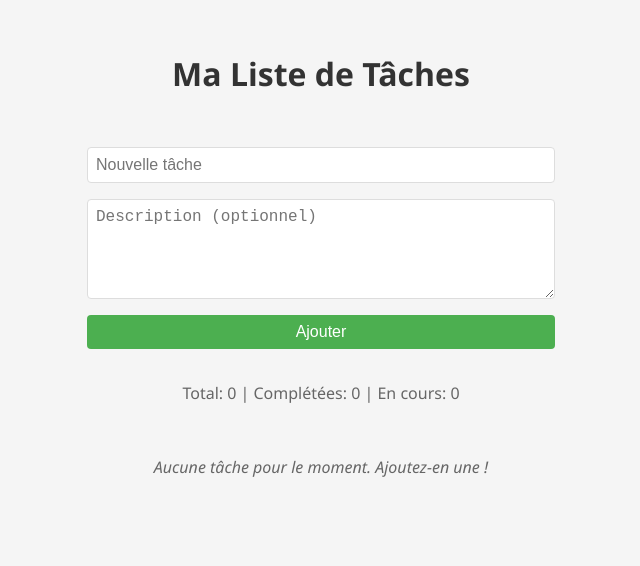
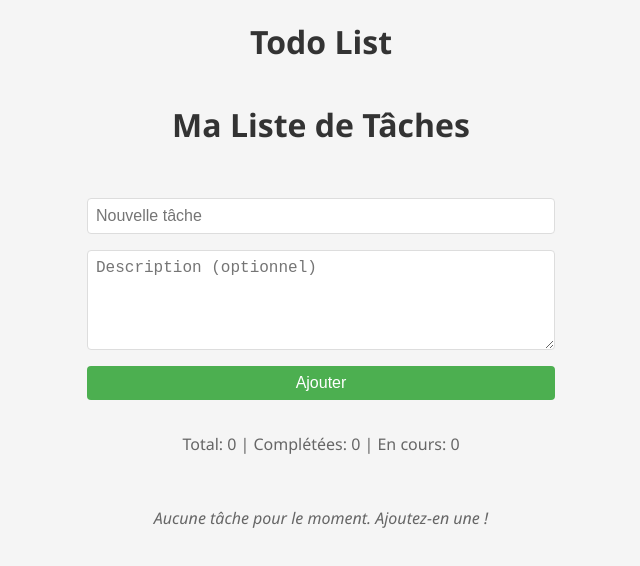
Before and after one commit to souakli/angular-todo-app, an Angular app: page / in a window 1280 px wide. Shown: the top 566 px of the page, without its empty margins (319-959 px from the left). Built offline with nearby package versions, Linux system fonts and the light colour scheme.

Commit message:
feat: add translatable title to app component

```diff
--- a/src/app/app.component.ts
+++ b/src/app/app.component.ts
@@ -9,6 +9,7 @@ import { TodoListComponent } from './components/todo-list/todo-list.component';
   imports: [CommonModule, RouterOutlet, TodoListComponent],
   template: `
     <div class="app-container">
+      <h1 i18n>Todo List</h1>
       <app-todo-list></app-todo-list>
     </div>
   `,
@@ -18,8 +19,13 @@ import { TodoListComponent } from './components/todo-list/todo-list.component';
       background-color: #f5f5f5;
       padding: 1rem;
     }
+    h1 {
+      text-align: center;
+      color: #333;
+      margin-bottom: 2rem;
+    }
   `]
 })
 export class AppComponent {
-  title = 'Todo App';
+  title = 'Todo List';
 }
```
